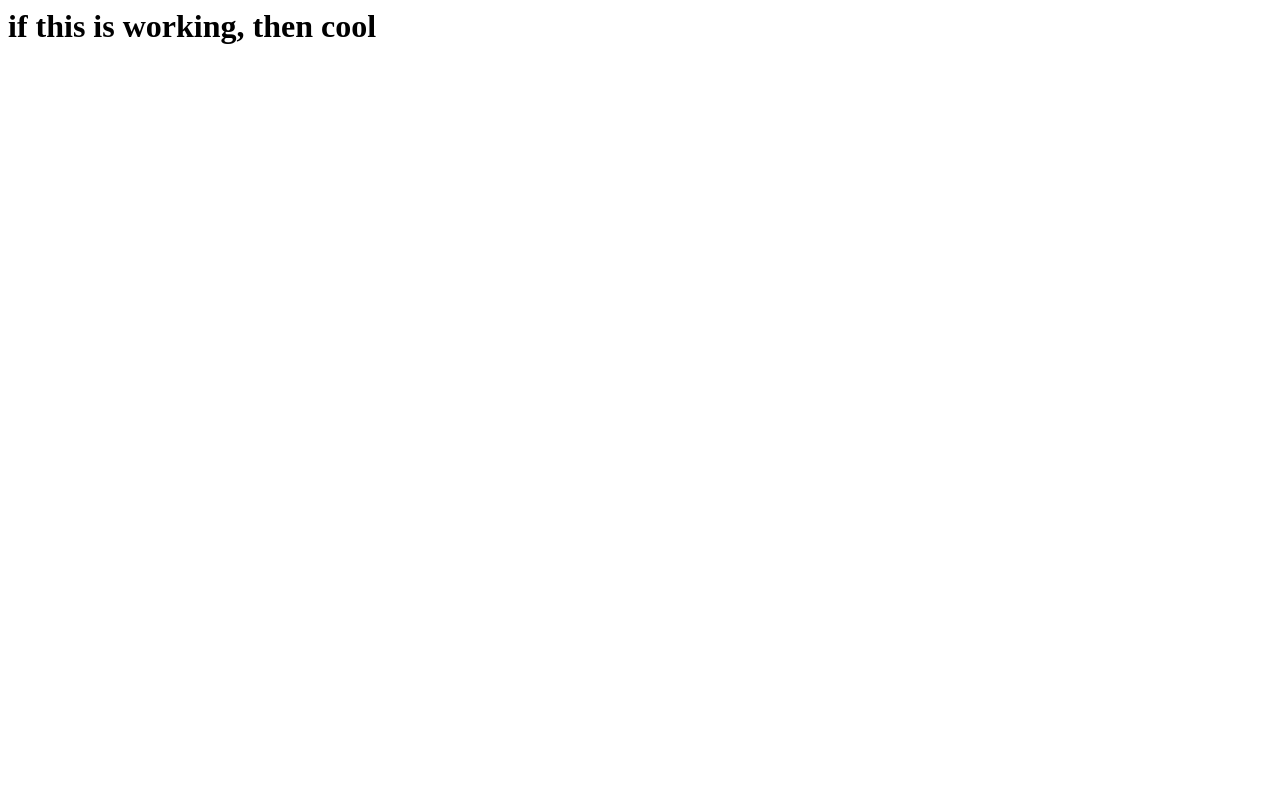
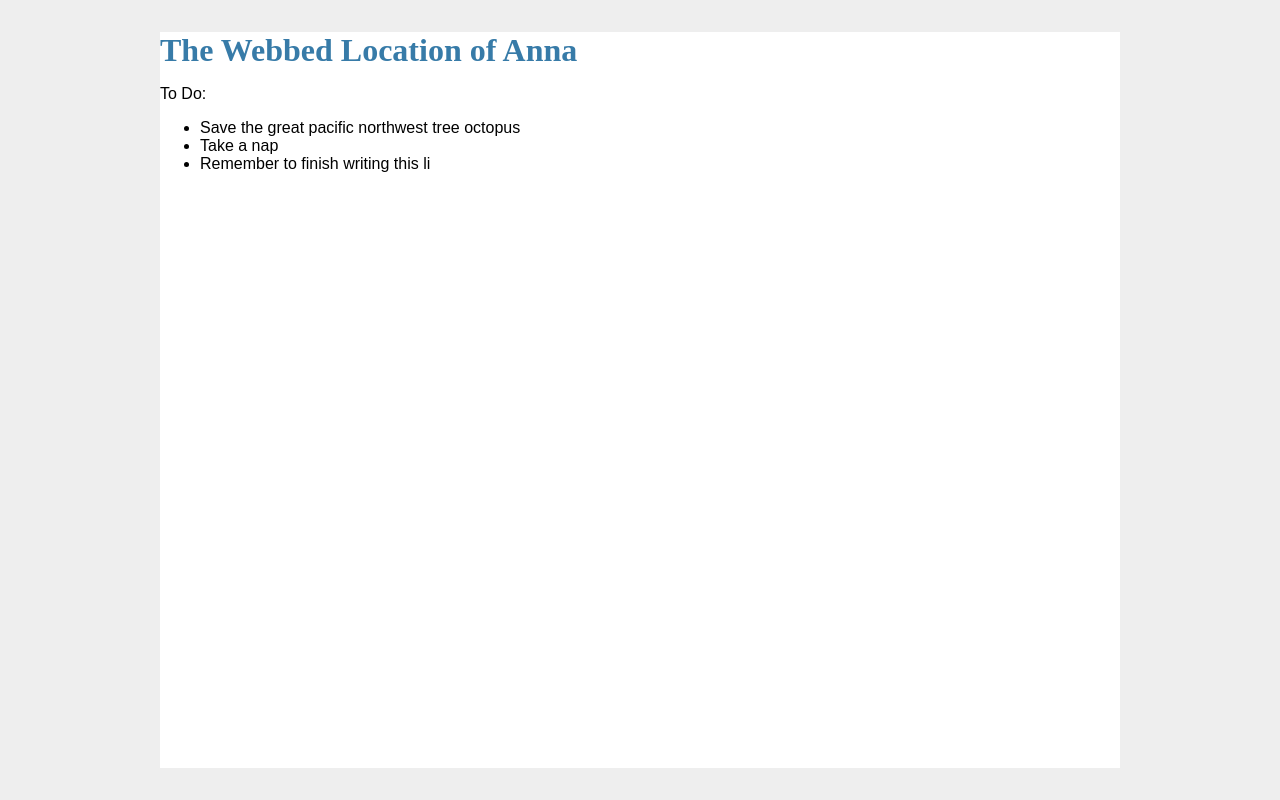
Before and after one commit to AnnaLeuchtenberger/annaannadotnet, a plain HTML site: page index.html in a window 1280 px wide. Drawn offline with Linux system fonts and the light colour scheme.

Commit message:
a lil bit of html and css

```diff
--- a/index.html
+++ b/index.html
@@ -1,7 +1,14 @@
 <html>
-    <title>Anna is trying to make a website</title>
+    <title>Anna Anna Dot Net</title>
+    <link rel="stylesheet" href="/style.css">
     <head></head>
     <body>
-        <h1>if this is working, then cool</h1>
+        <h1>The Webbed Location of Anna</h1>
+        To Do:
+        <ul>
+            <li>Save the great pacific northwest tree octopus</li>
+            <li>Take a nap</li>
+            <li>Remember to finish writing this li</li>
+        </ul>
     </body>
 </html>
--- /dev/null
+++ b/style.css
@@ -0,0 +1,3 @@
+html { font-family: sans-serif; background: #eee; padding: 1rem; }
+body { max-width: 960px; margin: 0 auto; background: white; }
+h1 { font-family: serif; color: #377ba8; margin: 1rem 0; }
```
